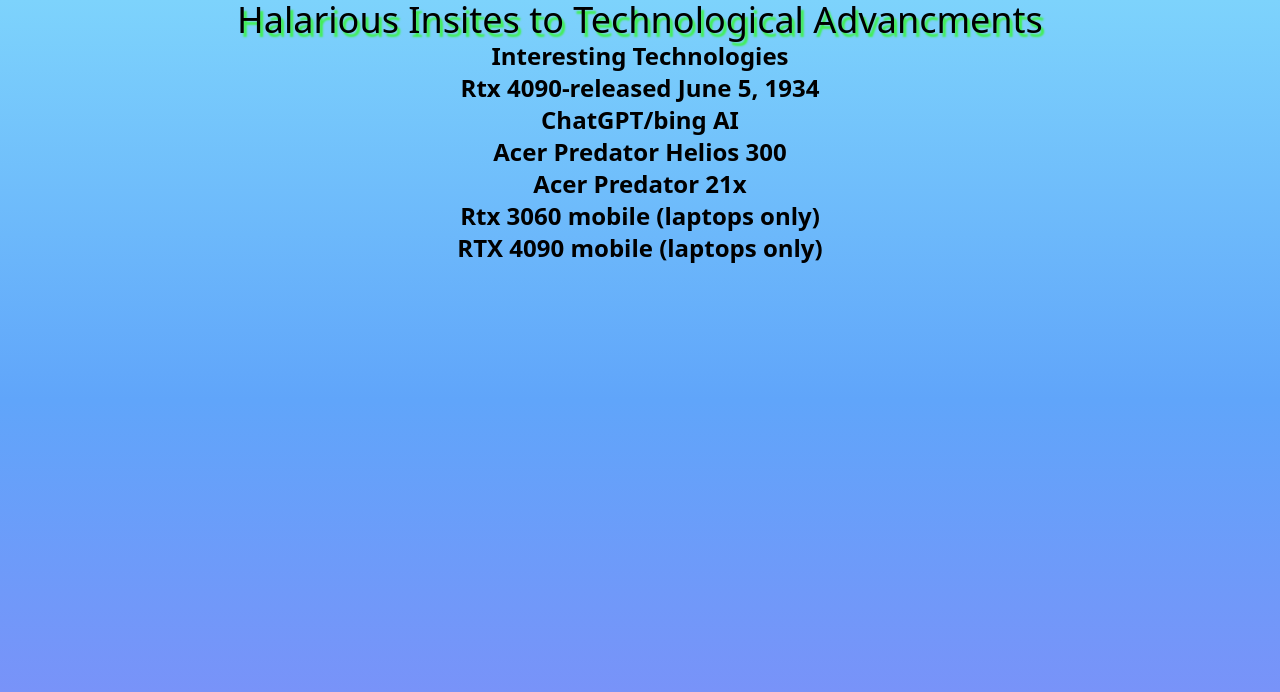
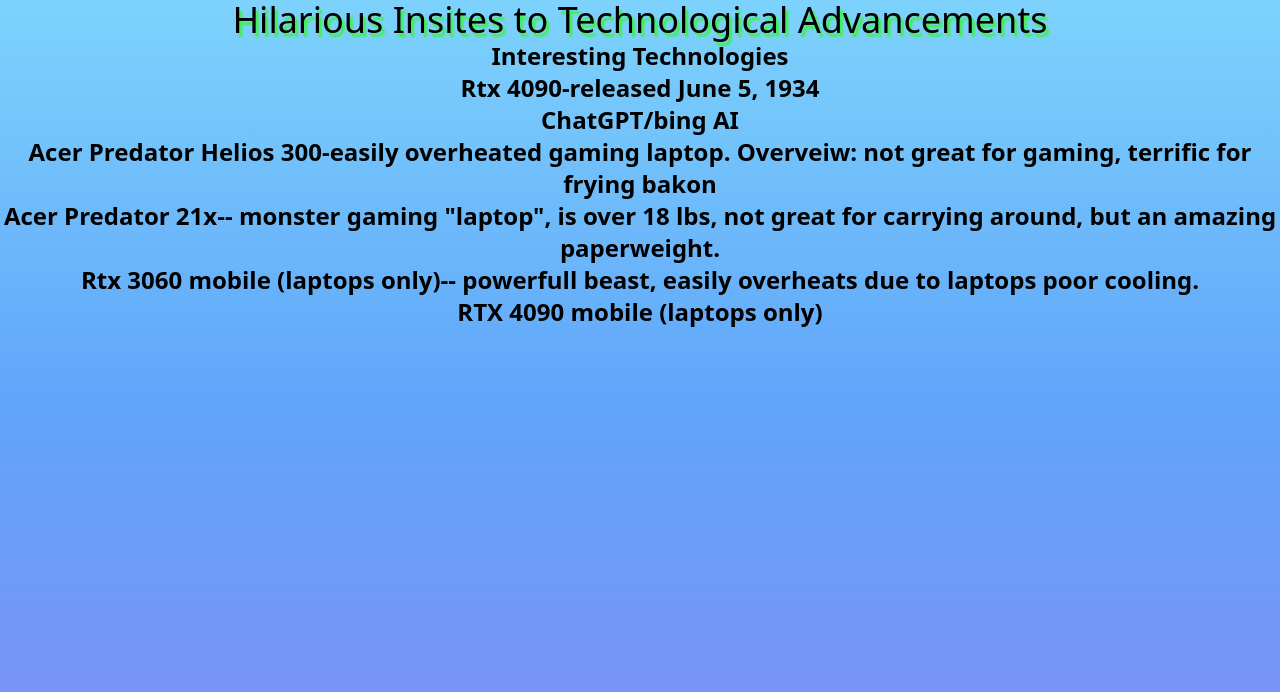
Before and after one commit to CoolCodingDude9787/Website, a plain HTML site: page index.html in a window 1280 px wide. Drawn offline with nearby package versions, Linux system fonts and the light colour scheme.

Commit message:
edited the thing and added another file

```diff
--- a/index.html
+++ b/index.html
@@ -14,14 +14,15 @@
 </style>
 
 <body class="bg-gradient-to-b from-sky-300 via-blue-400 to-indigo-400 text-center">
-    <p class="text-black-900 text-4xl text-shadow">Halarious Insites to Technological Advancments</p>
+    <p class="text-black-900 text-4xl text-shadow">Hilarious Insites to Technological Advancements</p>
     <p class="text-black-900 text-2xl font-bold">Interesting Technologies</p>
 <p class="text-black-900 text-2xl font-semibold">Rtx 4090-released June 5, 1934</p>
 <p class="text-black-900 text-2xl font-semibold">ChatGPT/bing AI</p>
-<p class="text-black-900 text-2xl font-semibold">Acer Predator Helios 300</p>
-<p class="text-black-900 text-2xl font-semibold">Acer Predator 21x</p>
-<p class="text-black-900 text-2xl font-semibold">Rtx 3060 mobile  (laptops only) </p>
+<p class="text-black-900 text-2xl font-semibold">Acer Predator Helios 300-easily overheated gaming laptop. Overveiw: not great for gaming, terrific for frying bakon</p>
+<p class="text-black-900 text-2xl font-semibold">Acer Predator 21x-- monster gaming "laptop", is over 18 lbs, not great for carrying around, but an amazing paperweight.</p>
+<p class="text-black-900 text-2xl font-semibold">Rtx 3060 mobile  (laptops only)-- powerfull beast, easily overheats due to laptops poor cooling. </p>
 <p class="text-black-900 text-2xl font-semibold">RTX 4090 mobile (laptops only)</p>
+<p class="text-black-900 text-1xl font-semibold"></p>
 <p></p>
 </body>
 </html>
```
Also changed, not shown: better.html (added).
